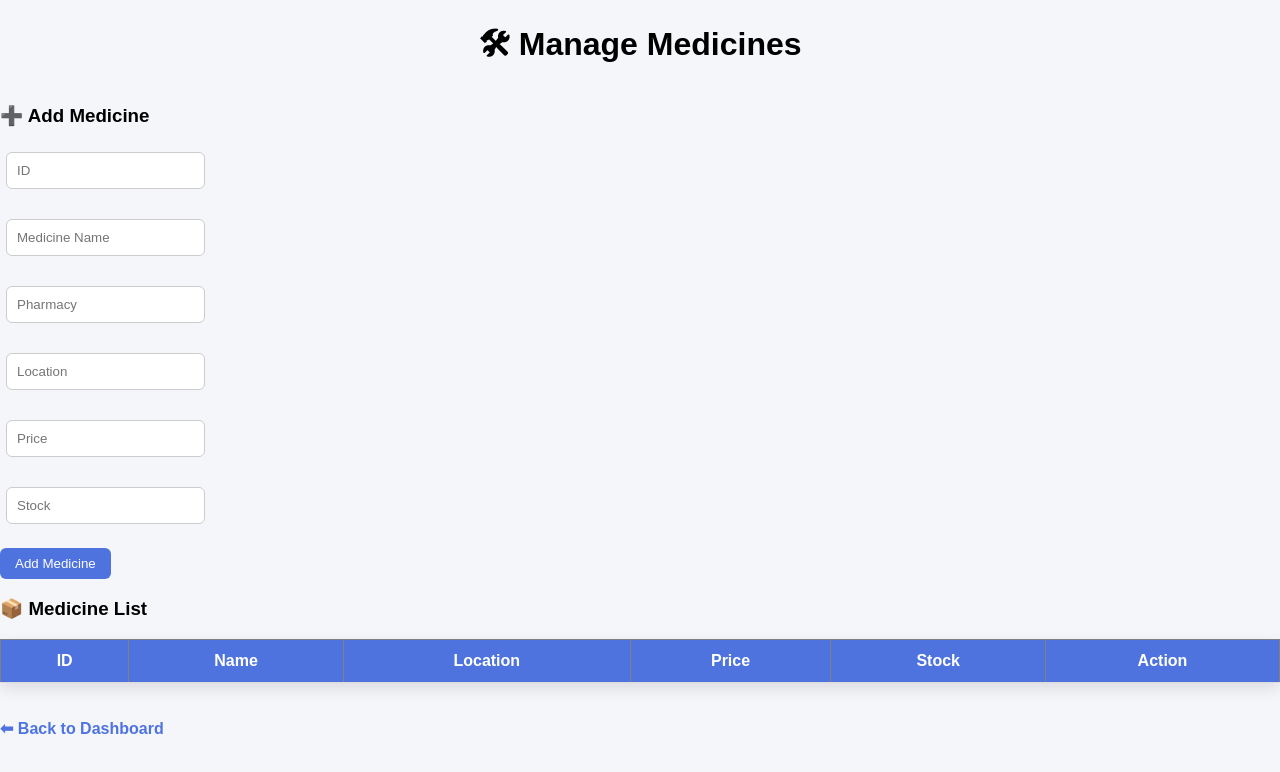
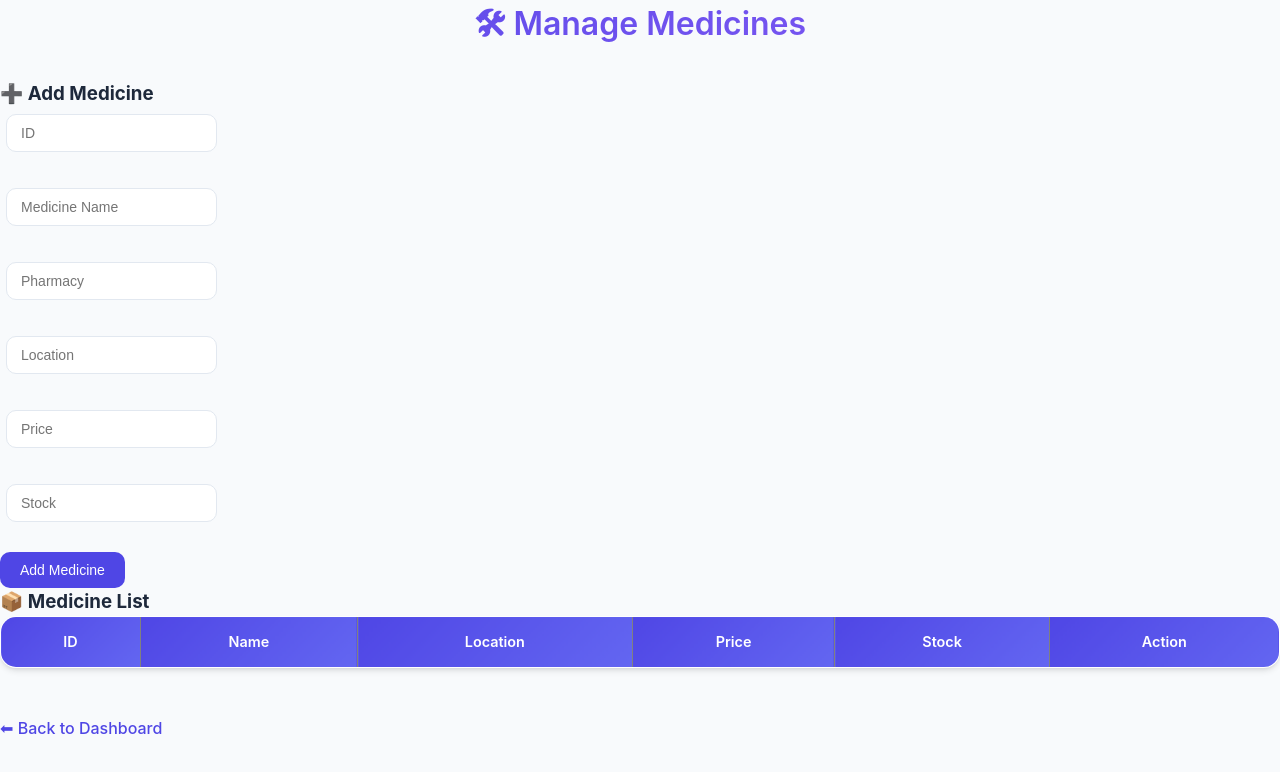
Before and after one commit to dlinksunlight7-collab/medfind, a website: page manage.html in a window 1280 px wide. Drawn offline with Linux system fonts and the light colour scheme; no server answers.

Commit message:
Update manage.css

```diff
--- a/manage.css
+++ b/manage.css
@@ -1,72 +1,156 @@
+/* manage.css - Modern admin management interface */
+:root {
+  --manage-primary: #4f46e5;
+  --manage-primary-dark: #4338ca;
+  --manage-primary-light: #6366f1;
+  --manage-bg: #f8fafc;
+  --manage-surface: #ffffff;
+  --manage-border: #e2e8f0;
+  --manage-text: #1e293b;
+  --manage-text-light: #64748b;
+  --shadow-manage: 0 1px 3px 0 rgb(0 0 0 / 0.1), 0 1px 2px -1px rgb(0 0 0 / 0.1);
+  --shadow-manage-md: 0 4px 6px -1px rgb(0 0 0 / 0.1), 0 2px 4px -2px rgb(0 0 0 / 0.1);
+  --shadow-manage-lg: 0 10px 15px -3px rgb(0 0 0 / 0.1), 0 4px 6px -4px rgb(0 0 0 / 0.1);
+}
+
+* {
+  margin: 0;
+  padding: 0;
+  box-sizing: border-box;
+}
+
 body {
   margin: 0;
-    font-family: Arial, sans-serif;
-    background: #f4f6f9;
+  font-family: 'Inter', system-ui, -apple-system, 'Segoe UI', sans-serif;
+  background: var(--manage-bg);
+  color: var(--manage-text);
+  line-height: 1.5;
 }
 
 .container {
   width: 90%;
-    margin: auto;
-    padding: 30px;
+  max-width: 1400px;
+  margin: 0 auto;
+  padding: 32px 24px;
 }
 
 h1 {
   text-align: center;
-    margin-bottom: 30px;
+  margin-bottom: 32px;
+  font-size: 2rem;
+  font-weight: 600;
+  background: linear-gradient(135deg, var(--manage-primary), #8b5cf6);
+  background-clip: text;
+  -webkit-background-clip: text;
+  color: transparent;
 }
 
 .form-section {
-    background: white;
-    padding: 20px;
-    border-radius: 10px;
-    margin-bottom: 30px;
-    box-shadow: 0 6px 15px rgba(0,0,0,0.1);
+  background: var(--manage-surface);
+  padding: 28px;
+  border-radius: 20px;
+  margin-bottom: 36px;
+  box-shadow: var(--shadow-manage-md);
+  border: 1px solid var(--manage-border);
+  transition: box-shadow 0.2s ease;
+}
+
+.form-section:hover {
+  box-shadow: var(--shadow-manage-lg);
 }
 
 input {
-    padding: 10px;
+  padding: 10px 14px;
   margin: 6px;
-    border-radius: 6px;
-    border: 1px solid #ccc;
+  border-radius: 10px;
+  border: 1px solid var(--manage-border);
+  font-size: 14px;
+  transition: all 0.2s ease;
+  background: #ffffff;
+}
+
+input:focus {
+  outline: none;
+  border-color: var(--manage-primary);
+  box-shadow: 0 0 0 3px rgba(79, 70, 229, 0.1);
 }
 
 button {
-    padding: 8px 15px;
-    background: #4e73df;
+  padding: 10px 20px;
+  background: var(--manage-primary);
   border: none;
   color: white;
-    border-radius: 6px;
+  border-radius: 10px;
   cursor: pointer;
+  font-size: 14px;
+  font-weight: 500;
+  transition: all 0.2s ease;
 }
 
 button:hover {
-    background: #2e59d9;
+  background: var(--manage-primary-dark);
+  transform: translateY(-1px);
+}
+
+button:active {
+  transform: translateY(0);
 }
 
 table {
   width: 100%;
   border-collapse: collapse;
-    background: white;
-    box-shadow: 0 6px 15px rgba(0,0,0,0.1);
+  background: var(--manage-surface);
+  box-shadow: var(--shadow-manage-md);
+  border-radius: 16px;
+  overflow: hidden;
 }
 
 th, td {
-    padding: 12px;
+  padding: 14px 16px;
   text-align: center;
-    border-bottom: 1px solid #ddd;
+  border-bottom: 1px solid var(--manage-border);
 }
 
 th {
-    background: #4e73df;
+  background: linear-gradient(135deg, var(--manage-primary), var(--manage-primary-light));
   color: white;
+  font-weight: 600;
+  font-size: 0.9rem;
 }
 
 tr:hover {
-    background: #f1f1f1;
+  background: #f1f5f9;
 }
 
 a {
   text-decoration: none;
-    color: #4e73df;
-    font-weight: bold;
+  color: var(--manage-primary);
+  font-weight: 500;
+  transition: color 0.2s ease;
 }
+
+a:hover {
+  color: var(--manage-primary-dark);
+  text-decoration: underline;
+}
+
+@media (max-width: 768px) {
+  .container {
+    width: 95%;
+    padding: 20px 16px;
+  }
+
+  .form-section {
+    padding: 20px;
+  }
+
+  th, td {
+    padding: 10px 8px;
+    font-size: 13px;
+  }
+
+  input {
+    width: calc(100% - 12px);
+    margin: 6px;
+  }
+}
```
Lines whose indentation alone changed are shown as unchanged.
